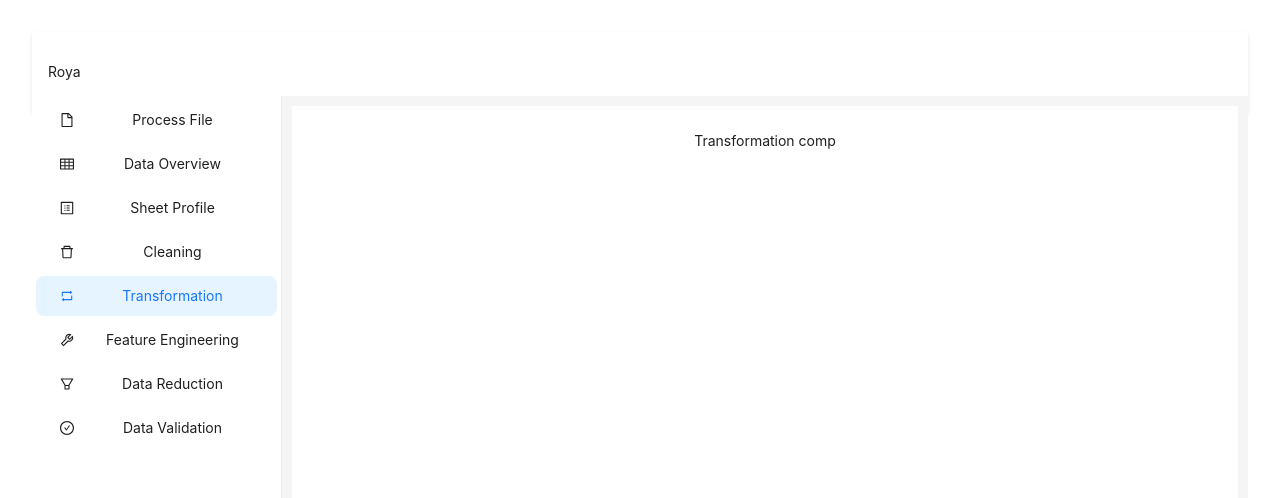
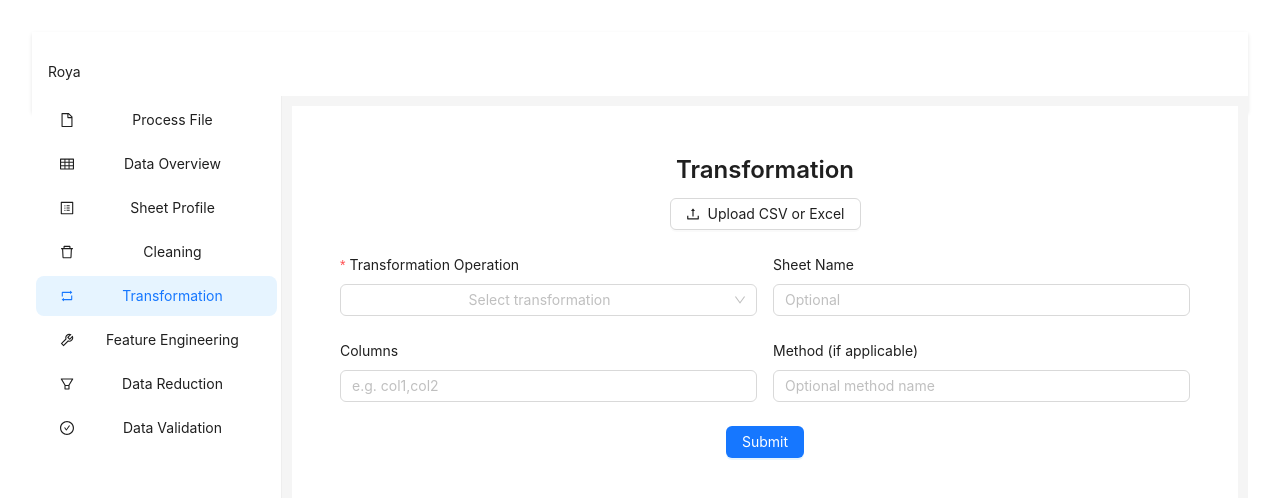
Before and after one commit to omarsenoussaoui/roya, a React (Vite) app: page /transformation in a window 1280 px wide. Shown: the top 498 px of the page. Built offline with nearby package versions, Linux system fonts and the light colour scheme.

Commit message:
fix transformation

```diff
--- a/src/components/FileTreatment/Transformation.tsx
+++ b/src/components/FileTreatment/Transformation.tsx
@@ -1,6 +1,175 @@
+// src/components/FileTreatment/Transformation.tsx
 
-export default function Transformation() {
+import React, { useState } from "react";
+import {
+  Button,
+  Upload,
+  Select,
+  Input,
+  Form,
+  Typography,
+  message,
+  Row,
+  Col,
+} from "antd";
+import { UploadOutlined } from "@ant-design/icons";
+import MainDataService from "../../services/MainDataService";
+
+const { Option } = Select;
+const { Title } = Typography;
+
+const Transformation: React.FC = () => {
+  const [file, setFile] = useState<File | null>(null);
+  const [response, setResponse] = useState<any>(null);
+  const [error, setError] = useState<any>(null);
+
+  const [transformationOperation, setTransformationOperation] = useState<string>();
+  const [sheetName, setSheetName] = useState<string>();
+  const [columns, setColumns] = useState<string>();
+  const [method, setMethod] = useState<string>();
+
+  const handleSubmit = async () => {
+    if (!file || !transformationOperation) {
+      message.error("File and transformation operation are required.");
+      return;
+    }
+
+    const formData = new FormData();
+    formData.append("file", file);
+    formData.append("transformation_operation", transformationOperation);
+    if (sheetName) formData.append("sheet_name", sheetName);
+    if (columns) formData.append("columns", columns);
+    if (method) formData.append("method", method);
+
+    try {
+      const res = await MainDataService.transformation(formData);
+      setResponse(res);
+      setError(null);
+    } catch (err: any) {
+      console.error("Transformation error:", err);
+      setError(err?.response?.data || { error: "Unknown error occurred" });
+      setResponse(null);
+    }
+  };
+
   return (
-    <div>Transformation comp</div>
-  )
-}
+    <div style={{ padding: 24 }}>
+      <Title level={3}>Transformation</Title>
+
+      <Upload
+        beforeUpload={(file) => {
+          setFile(file);
+          return false;
+        }}
+        maxCount={1}
+      >
+        <Button icon={<UploadOutlined />}>Upload CSV or Excel</Button>
+      </Upload>
+
+      {file && <div style={{ marginTop: 8 }}>Selected file: {file.name}</div>}
+
+      <Form layout="vertical" style={{ marginTop: 24 }}>
+        <Row gutter={16}>
+          <Col span={12}>
+            <Form.Item label="Transformation Operation" required>
+              <Select
+                value={transformationOperation}
+                onChange={setTransformationOperation}
+                placeholder="Select transformation"
+              >
+                <Option value="normalisation">
+                  Normalisation (0-1 scaling)
+                </Option>
+                <Option value="standardization">
+                  Standardization (zero mean, unit variance)
+                </Option>
+                <Option value="one-hot-encoding">
+                  One-Hot Encoding (categorical to binary)
+                </Option>
+                <Option value="label-encoding">
+                  Label Encoding (categorical to numerical)
+                </Option>
+                <Option value="skewness-correction">
+                  Skewness Correction (fix skewed data)
+                </Option>
+              </Select>
+            </Form.Item>
+          </Col>
+          <Col span={12}>
+            <Form.Item label="Sheet Name">
+              <Input
+                value={sheetName}
+                onChange={(e) => setSheetName(e.target.value)}
+                placeholder="Optional"
+              />
+            </Form.Item>
+          </Col>
+        </Row>
+
+        <Row gutter={16}>
+          <Col span={12}>
+            <Form.Item label="Columns">
+              <Input
+                value={columns}
+                onChange={(e) => setColumns(e.target.value)}
+                placeholder="e.g. col1,col2"
+              />
+            </Form.Item>
+          </Col>
+          <Col span={12}>
+            <Form.Item label="Method (if applicable)">
+              <Input
+                value={method}
+                onChange={(e) => setMethod(e.target.value)}
+                placeholder="Optional method name"
+              />
+            </Form.Item>
+          </Col>
+        </Row>
+
+        <Form.Item>
+          <Button type="primary" onClick={handleSubmit}>
+            Submit
+          </Button>
+        </Form.Item>
+      </Form>
+
+      {response && (
+        <div style={{ marginTop: 24 }}>
+          <h3>Response</h3>
+          <pre
+            style={{
+              background: "#f5f5f5",
+              padding: 16,
+              borderRadius: 4,
+              maxHeight: 400,
+              overflow: "auto",
+            }}
+          >
+            {JSON.stringify(response, null, 2)}
+          </pre>
+        </div>
+      )}
+
+      {error && (
+        <div style={{ marginTop: 24 }}>
+          <h3 style={{ color: "red" }}>Error</h3>
+          <pre
+            style={{
+              background: "#fff0f0",
+              padding: 16,
+              borderRadius: 4,
+              maxHeight: 400,
+              overflow: "auto",
+              color: "#d32f2f",
+            }}
+          >
+            {JSON.stringify(error, null, 2)}
+          </pre>
+        </div>
+      )}
+    </div>
+  );
+};
+
+export default Transformation;
--- a/src/services/MainDataService.ts
+++ b/src/services/MainDataService.ts
@@ -64,6 +64,24 @@ const MainDataService = {
 
     return response.data;
   },
+  transformation: async (formData: FormData) => {
+    const queryParams = new URLSearchParams();
+    const formDataForUpload = new FormData();
+
+    for (const [key, value] of formData.entries()) {
+      if (key === "file") {
+        formDataForUpload.append("file", value);
+      } else {
+        queryParams.append(key, value.toString());
+      }
+    }
+
+    const response = await api.post(`/transformation?${queryParams.toString()}`, formDataForUpload, {
+      headers: { "Content-Type": "multipart/form-data" },
+    });
+
+    return response.data;
+  },
 };
 
 export default MainDataService;
```
